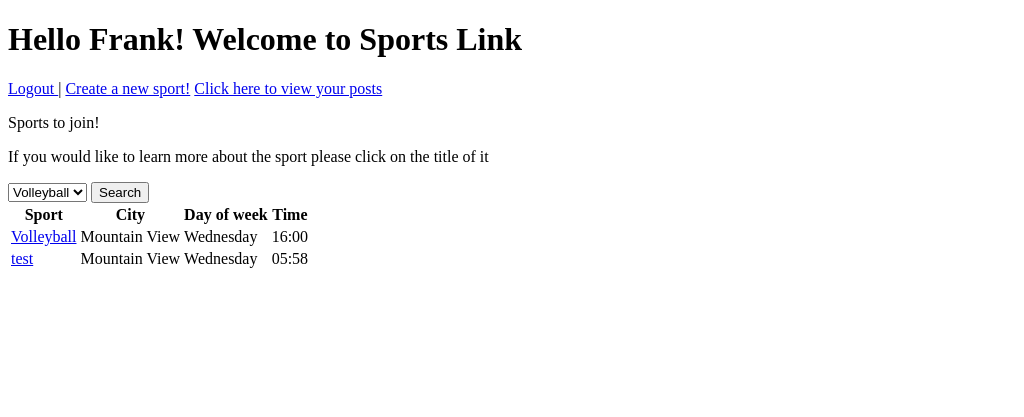
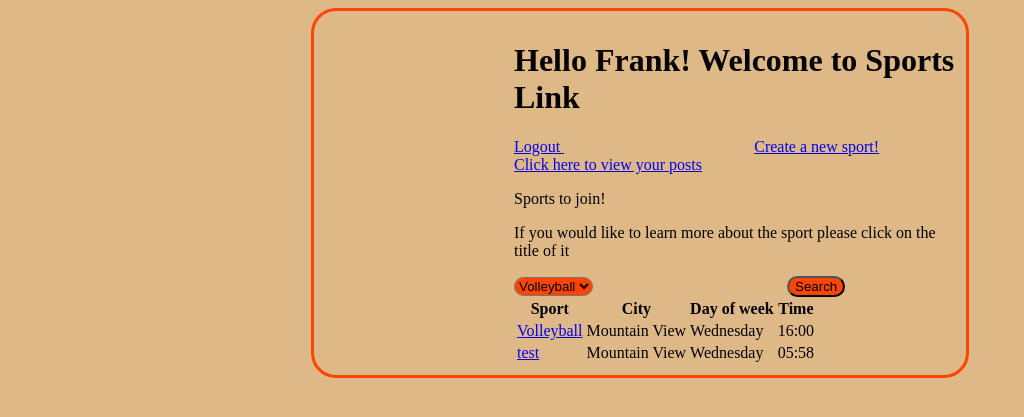
Before and after one commit to FrankHurtado50/Sports-Link, a Django app: template sportsPageApp/templates/dashboard_for_users.html in a window 1280 px wide. Shown: the top 417 px of the page, without its empty margins (0-1024 px from the left). Run offline with Django 3.2, Linux system fonts and the light colour scheme; the template is opened without the code that fills it: values that come from a table or form of the project are taken from there, others are empty; data comes from the database, SQL or seed files in the repository; both versions use the stored data as it was after the commit.

Commit message:
added css in the dashboard page, have to fix time so it displays properly/easier to read

```diff
--- /dev/null
+++ b/sportsPageApp/static/css/dashboard_style.css
@@ -0,0 +1,23 @@
+*{
+    background-color: burlywood;
+}
+
+
+#container{
+    margin: auto;
+    width: 50%;
+    border: 3px solid orangered;
+    padding: 10px;
+    border-radius: 25px;
+}
+
+
+button, select{
+    border-radius: 25px;
+    background-color: orangered;
+    margin-left: 190px;
+}
+
+p, h1, table, .link{
+    margin-left: 190px;
+}
--- a/sportsPageApp/templates/dashboard_for_users.html
+++ b/sportsPageApp/templates/dashboard_for_users.html
@@ -1,17 +1,20 @@
 <!DOCTYPE html>
+{% load static %}
 <html lang="en">
 <head>
     <meta charset="UTF-8">
     <meta http-equiv="X-UA-Compatible" content="IE=edge">
     <meta name="viewport" content="width=device-width, initial-scale=1.0">
     <title>Document</title>
+    <link rel="stylesheet" type="text/css" href="{% static 'css/dashboard_style.css' %}">
 </head>
 <body>
+<div id="container">
     <h1>Hello {{ logged_in_user.first_name }}! Welcome to Sports Link</h1>
-    <a href="/logout">Logout </a> |
+    <a href="/logout" div class="link">Logout </a>
     <!-- <p>.</p> -->
-    <a href="/sports/new">Create a new sport!</a>
-    <a href="/your_sports">Click here to view your posts</a>
+    <a href="/sports/new" div class="link">Create a new sport!</a>
+    <a href="/your_sports" div class="link">Click here to view your posts</a>
     <p>Sports to join!</p>
     <p>If you would like to learn more about the sport please click on the title of it</p>
     <form action="/sports/{{ sport.sport_name }}" method="get">
@@ -44,6 +47,6 @@
             {% endfor %}
         </tbody>
     </table>
-
+</div>
 </body>
 </html>
--- a/sportsPageApp/urls.py
+++ b/sportsPageApp/urls.py
@@ -16,8 +16,6 @@ urlpatterns = [
     path('sports/edit/<int:sport_id>', views.edit_sport),
     path('sports/update/<int:sport_id>', views.update_sport),
     path('sports/display/<int:sport_id>', views.display_sport),
-    #path('sports/<str:sport_search>', views.sport_search),
-    # path('like/<int:pk>', LikeView, name="like_sport")
     path('sport/like/<int:sport_id>', views.LikeView),
 
 ]
```
Also changed, not shown: sportsPageApp/static/css/dashboard_css.css (deleted, +0 -8 lines), db.sqlite3.
